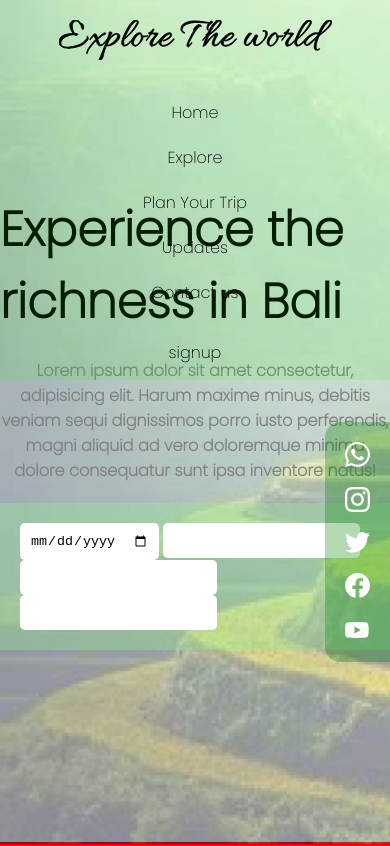
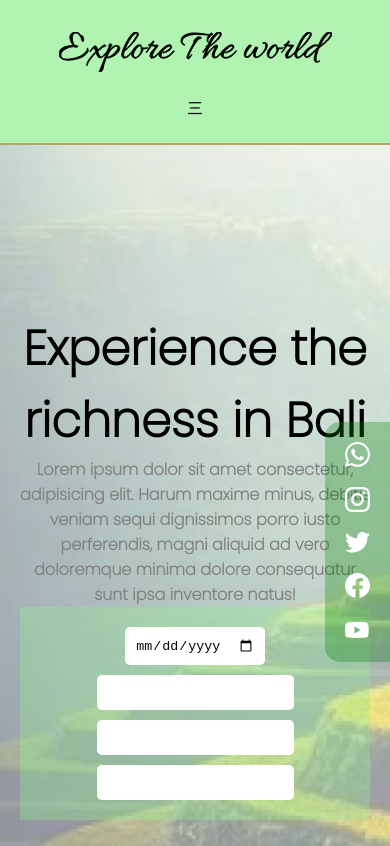
Before and after one commit to Parth589/htmlCssJs, a plain HTML site: page Project-Bali/index.html in a window 390 px wide. Shown: the top 846 px of the page. Drawn offline with Linux system fonts and the light colour scheme.

Commit message:
hamburger menu added in navigation bar

```diff
--- a/Project-Bali/css/style.css
+++ b/Project-Bali/css/style.css
@@ -14,98 +14,72 @@
   outline: 2px solid red;
 }
 /* navigation */
-
 header {
-  position: fixed;
+  z-index: 999;
+  background-color: rgba(144, 238, 144, 0.7);
+  position: sticky;
   width: 100%;
   top: 0;
-  background-color: rgba(29, 250, 0, 0.116);
-  z-index: 5;
-  /* padding: 0 50px; */
+  overflow: hidden;
+  display: flex;
+  justify-content: center;
+  align-items: center;
+  flex-direction: column;
+  padding: 1em 0;
+  font-family: 'Poppins', sans-serif;
+}
+header > input {
+  display: none;
+}
+header > label {
+  padding-bottom: 0.5em;
+}
+header > input:checked ~ nav,
+nav > * {
+  display: flex;
+  flex-direction: column;
+  position: inherit;
+  top: 0;
+}
+.logo > img {
+  width: min(70vw, 400px);
+  margin: 1em 0;
+}
+nav {
+  display: none;
+  justify-content: center;
+  align-items: center;
+  gap: 2em;
+}
+nav > ul {
+  display: flex;
+  justify-content: center;
+  align-items: center;
+  list-style-type: none;
+  gap: 2em;
 }
 
-nav {
-  display: flex;
-  min-height: 60px;
-  align-items: center;
-  flex-wrap: wrap;
-  gap: 10vw;
-  row-gap: 10px;
+/* responsiveness done */
+/* styling and hover effects */
+#signup > * {
+  text-decoration: none;
+  border: 2px solid black;
+  border-radius: 10px;
+  padding: 0 5px;
 }
-.logo {
-  display: flex;
-  align-items: center;
-  justify-content: center;
-  padding: 20px;
+nav > ul > *:hover {
+  font-weight: bold;
+  font-size: large;
+  text-decoration: underline;
 }
-.logo > img {
-  width: 70vw;
+#signup > *:hover {
+  font-weight: bold;
+  font-size: large;
+  text-decoration: none;
 }
-@media screen and (min-width: 480px) {
-  .logo > img {
-    width: 350px;
-  }
+#signup > *:visited {
+  border: 2px solid grey;
 }
-nav > *:nth-child(1) {
-  /* Logo */
-  cursor: none;
-  font-family: 'Allura', cursive;
-  font-size: 2rem;
-}
-nav > *:nth-child(2) {
-  font-family: 'Poppins', sans-serif;
-  display: flex;
-  flex-wrap: wrap;
-  padding: 10px;
-  gap: 20px;
-}
-@media screen and (max-width: 460px) {
-  nav {
-    flex-direction: column;
-  }
-  nav > *:nth-child(2) {
-    flex-direction: column;
-  }
-  nav > *:nth-child(2) > * {
-    text-align: center;
-  }
-}
-nav > *:nth-child(3) {
-  /* Signup button */
-  font-family: 'Poppins', sans-serif;
-  border-radius: 20px;
-}
-#signup {
-  display: flex;
-  justify-content: center;
-  padding: 5px 20px;
-  margin: 5px 0;
-  min-width: 132px;
-}
-#signup a {
-  flex: 1 1 100%;
-  padding: 5px 20px;
-  border-radius: 10px;
-  text-decoration: none;
-  color: black;
-  outline: 0;
-}
-#signup a:hover {
-  outline: 3px solid black;
-}
-nav > ul {
-  list-style: none;
-}
-nav > ul > * {
-  cursor: pointer;
-  height: 100%;
-}
-nav > ul > li:hover {
-  text-decoration: underline;
-  color: black;
-  background-color: aquamarine;
-}
-
 /* contact -widget */
 #contact-widget {
   position: fixed;
@@ -125,6 +99,20 @@ nav > ul > li:hover {
 }
 #contact-widget > img {
   width: 25px;
+}
+@media screen and (min-width: 1220px) {
+  header > label {
+    display: none;
+  }
+  header {
+    flex-direction: row;
+    justify-content: sp;
+  }
+  nav,
+  nav > * {
+    display: flex;
+    flex-direction: row;
+  }
 }
 /* responsive code ended  */
 /* not to care about */
@@ -150,20 +138,34 @@ nav > ul > li:hover {
   justify-content: center;
   align-items: center;
 }
-#pg1 > * {
+#content {
+  padding: 0 20px;
+  margin: 10vh 0;
+  display: flex;
+  justify-content: center;
+  align-items: center;
+  flex-direction: column;
+  text-align: center;
+}
+#content > * {
   z-index: 2;
 }
-#pg1 > h1 {
+#content > h1 {
   font-size: 3rem;
   font-family: 'Poppins', sans-serif;
 }
-#pg1 > p {
+#content > p {
   font-family: 'Poppins', sans-serif;
   text-align: center;
   font-weight: bold;
   color: gray;
 }
 #info {
+  display: flex;
+  justify-content: center;
+  align-items: center;
+  gap: 10px;
+  flex-wrap: wrap;
   background-color: rgba(144, 238, 144, 0.342);
   padding: 20px;
 }
@@ -176,3 +178,5 @@ nav > ul > li:hover {
   /* border: 0; */
   outline: 2px solid gray;
 }
+@media screen and (max-width: 1220px) {
+}
--- a/Project-Bali/index.html
+++ b/Project-Bali/index.html
@@ -3,19 +3,21 @@
   <head>
     <meta charset="UTF-8" />
     <meta http-equiv="X-UA-Compatible" content="IE=edge" />
-    <meta name="viewport" content="width=device-width, initial-scale=1.0" />
+    <meta
+      name="viewport"
+      content="width=device-width, initial-scale=1.0, maximum-scale=1.0, user-scalable=no"
+    />
     <title>Bali - The One stop Destination For Travelling Lovers</title>
     <link rel="stylesheet" href="/css/style.css" />
   </head>
   <body>
     <header>
+      <div class="logo">
+        <img src="/media/logo/Explore The world.svg" alt="Explore The world" />
+      </div>
+      <label for="checkBox">三</label>
+      <input type="checkbox" id="checkBox" />
       <nav>
-        <div class="logo">
-          <img
-            src="/media/logo/Explore The world.svg"
-            alt="Explore The world"
-          />
-        </div>
         <ul>
           <li>Home</li>
           <li>Explore</li>
@@ -39,12 +41,13 @@
         /><img src="/media/contactWidget/yt-fill.svg" alt="" />
       </div>
       <div id="pg1" class="pgs">
+        <div id="content">
           <h1>Experience the richness in Bali</h1>
           <p>
-          Lorem ipsum dolor sit amet consectetur, adipisicing elit. Harum maxime
-          minus, debitis veniam sequi dignissimos porro iusto perferendis, magni
-          aliquid ad vero doloremque minima dolore consequatur sunt ipsa
-          inventore natus!
+            Lorem ipsum dolor sit amet consectetur, adipisicing elit. Harum
+            maxime minus, debitis veniam sequi dignissimos porro iusto
+            perferendis, magni aliquid ad vero doloremque minima dolore
+            consequatur sunt ipsa inventore natus!
           </p>
           <div id="info">
             <input type="date" name="date" id="InpDate" />
@@ -53,6 +56,7 @@
             <input type="text" name="another-text" id="Inptxt3" />
           </div>
         </div>
+      </div>
       <div id="pg2" class="pgs"></div>
       <div id="pg3" class="pgs"></div>
       <div id="pg4" class="pgs"></div>
```
Lines whose indentation alone changed are shown as unchanged.
